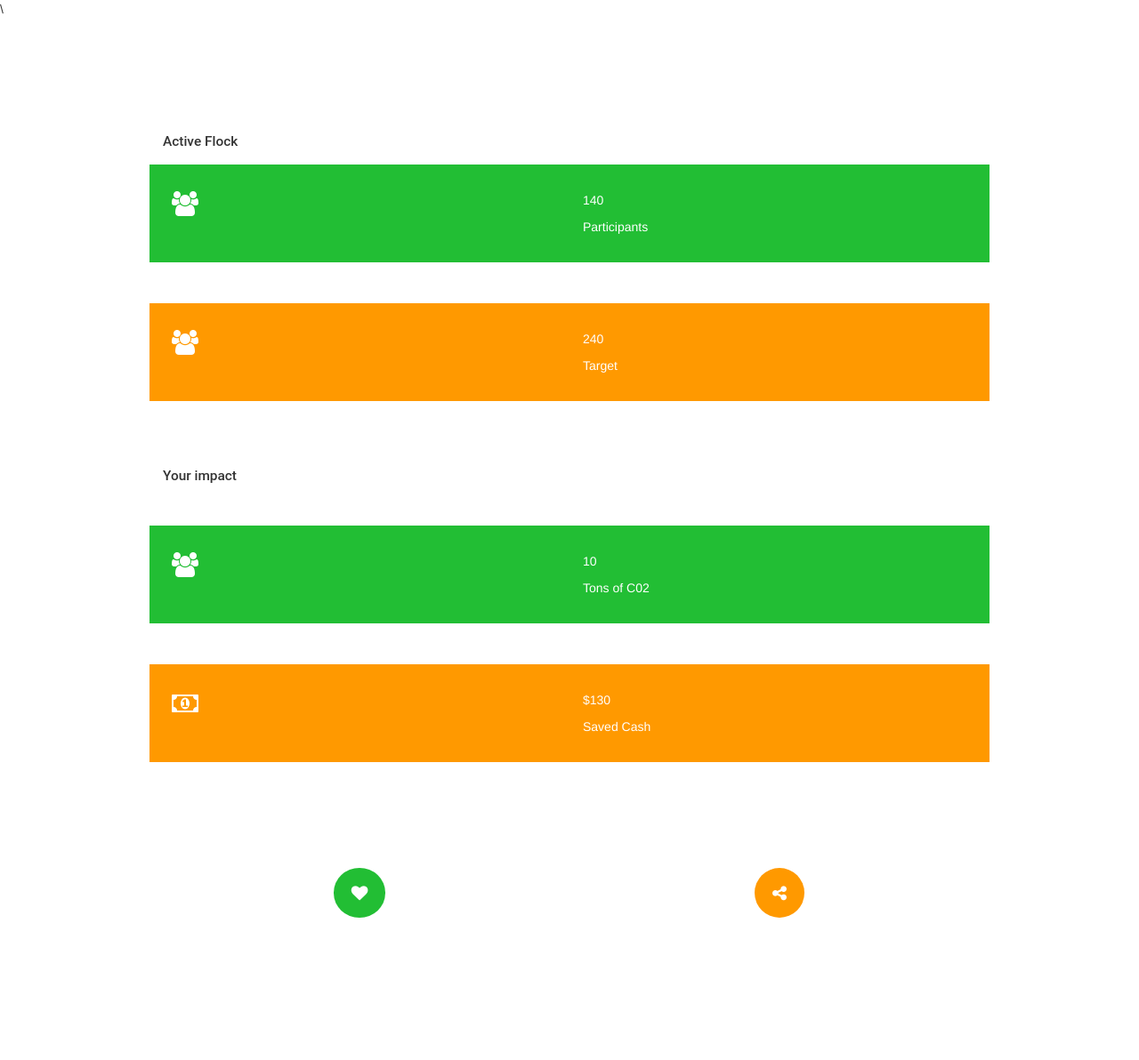
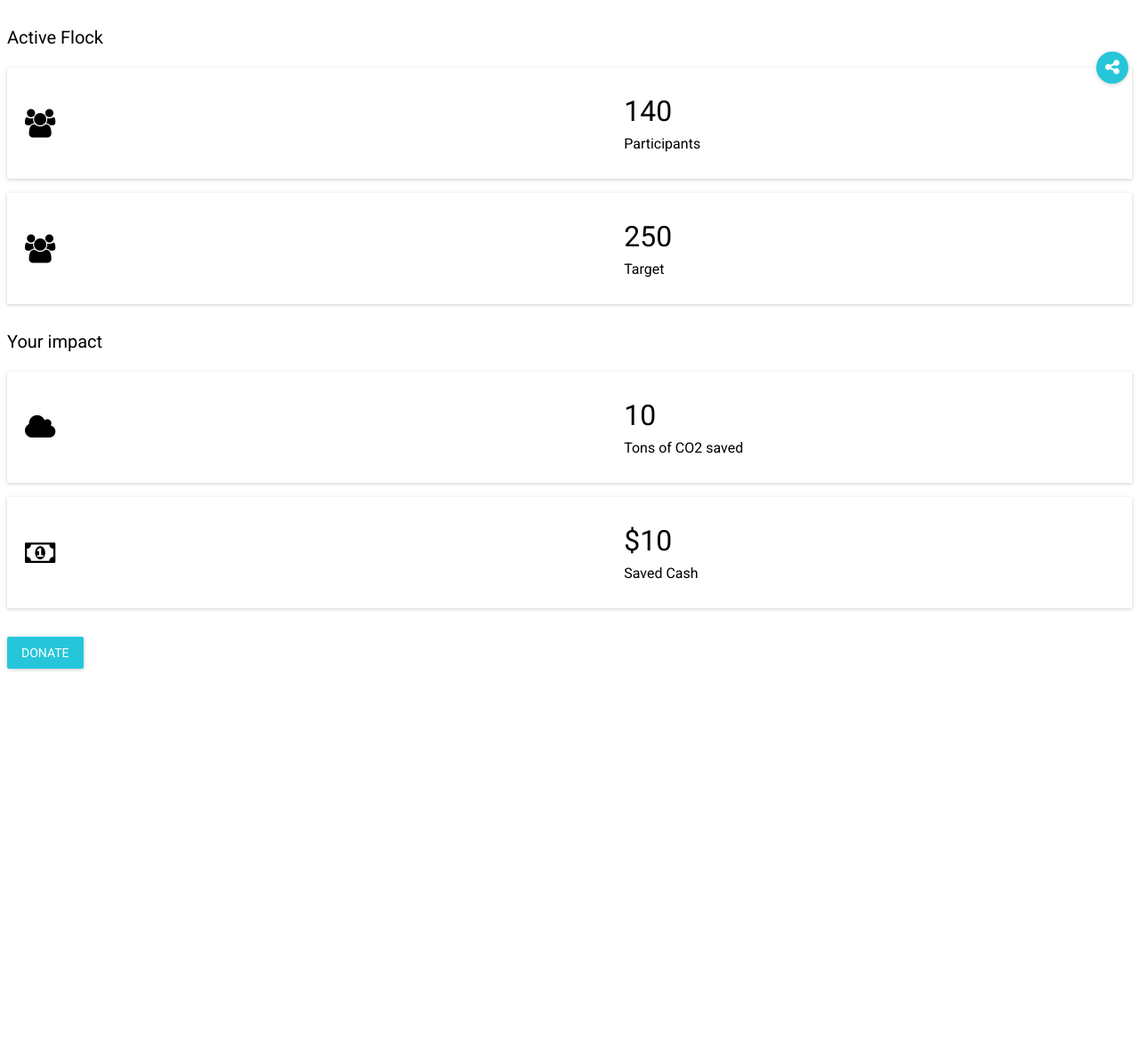
Before and after one commit to hamedahmadi/covey, a Django app: page /user in a window 1280 px wide. Shown: the whole page at 89% size. After the commit the page ends 754 px from the top, so only its background shows below. Run offline with Django 3.2, Linux system fonts and the light colour scheme; some libraries are stand-ins or nearby versions.

Commit message:
Update user view

```diff
--- a/app/templates/current-user.html
+++ b/app/templates/current-user.html
@@ -7,141 +7,142 @@
       <script src="{% static 'firebase-messaging.js' %}"></script>
       <script src="{% static 'user.js' %}" type="text/javascript"></script>
       <link href="https://maxcdn.bootstrapcdn.com/font-awesome/4.6.3/css/font-awesome.min.css" rel="stylesheet" />
-      <link href="https://cdnjs.cloudflare.com/ajax/libs/twitter-bootstrap/3.3.7/css/bootstrap.css" rel="stylesheet" />
+      <link href="https://fonts.googleapis.com/css?family=Roboto:300,400" rel="stylesheet">
       <link rel="manifest" href="{% static 'manifest.json' %}">
-      <meta name="viewport" content="width=device-width, initial-scale=1">\
+      <meta name="viewport" content="width=device-width, initial-scale=1">
+
+      <style>
+        body, button {
+          font-family: 'Roboto';
+        }
+
+        .card {
+          padding: 30px 20px;
+          display: flex;
+          align-items: center;
+          justify-content: space-between;
+          box-shadow: rgba(0, 0, 0, 0.2) 0px 1px 4px 0px;
+          margin-bottom: 16px;
+        }
+
+        .card-content {
+          width: 45%;
+        }
+
+        .card-content div:first-child {
+          font-size: 32px;
+          padding-bottom: 8px;
+        }
+
+        h2 {
+          font-size: 20px;
+          font-weight: normal;
+          line-height: 1;
+          margin: 32px 0 24px;
+        }
+
+        .actions {
+          margin-top: 32px;
+        }
+
+        button {
+          align-items: center;
+          background-color: #26C6DA;
+          border: 0;
+          border-radius: 2px;
+          box-shadow: rgba(0, 0, 0, 0.2) 0px 1px 4px 0px;
+          color: white;
+          display: inline-flex;
+          font-size: 14px;
+          font-weight: 400;
+          height: 36px;
+          padding: 0px 16px;
+          justify-content: center;
+          text-transform: uppercase;
+          -webkit-appearance: none;
+        }
+
+        .floating {
+          border-radius: 50%;
+          position: absolute;
+          right: 12px;
+          top: 58px;
+          width: 36px;
+        }
+
+      </style>
     </head>
     <body>
-        <div class="container" style="padding: 10%;">
-            <!-- Current Flock -->
-            <div class="row" style="padding-bottom: 15px;">
-                <div class="col-xs-12">
-                  <span class="span-title">Active Flock</span>
-                </div>
-            </div>
+      <h2>
+        Active Flock
+      </h2>
 
-            <!-- Current Participants -->
-            <div class="row" style="margin-bottom: 5%;">
-              <div class="col-xs-12" style="padding: 30px 10px 30px 10px; background-color: #22be34; color: #FFFFFF;">
-                <div class="col-xs-6">
+      <div class="card">
+        <div class="card-icon">
           <i class="fa fa-users fa-2x" aria-hidden="true"></i>
         </div>
-                <div class="col-xs-6">
-                  <div style="padding-bottom: 10px;">140</div>
-                  <div>Participants</div>
+        <div class="card-content">
+          <div>
+            140
+          </div>
+          <div>
+            Participants
           </div>
         </div>
       </div>
 
-            <!-- Target Participants -->
-            <div class="row" style="margin-bottom: 8%;">
-                <div class="col-xs-12" style="padding: 30px 10px 30px 10px; background-color: #FF9900; color: #FFFFFF;">
-                  <div class="col-xs-6">
+      <div class="card">
+        <div class="card-icon">
           <i class="fa fa-users fa-2x" aria-hidden="true"></i>
         </div>
-                  <div class="col-xs-6">
-                    <div style="padding-bottom: 10px;">240</div>
-                    <div>Target</div>
+        <div class="card-content">
+          <div>
+            250
+          </div>
+          <div>
+            Target
           </div>
         </div>
       </div>
 
-            <!-- User impact -->
-            <div class="row" style="margin-bottom: 5%;">
-                <div class="col-xs-12">
-                  <span class="span-title">Your impact</span>
+      <h2>
+        Your impact
+      </h2>
+
+      <div class="card">
+        <div class="card-icon">
+          <i class="fa fa-cloud fa-2x" aria-hidden="true"></i>
         </div>
+        <div class="card-content">
+          <div>
+            10
           </div>
-
-            <!-- CO2 emission -->
-            <div class="row" style="margin-bottom: 5%;">
-                <div class="col-xs-12" style="padding: 30px 10px 30px 10px; background-color: #22be34; color: #FFFFFF;">
-                  <div class="col-xs-6">
-                    <i class="fa fa-users fa-2x" aria-hidden="true"></i>
-                  </div>
-                  <div class="col-xs-6">
-                    <div style="padding-bottom: 10px;">10</div>
-                    <div>Tons of C02</div>
+          <div>
+            Tons of CO2 saved
           </div>
         </div>
       </div>
 
-            <!-- $ savings -->
-            <div class="row" style="margin-bottom: 5%;">
-                <div class="col-xs-12" style="padding: 30px 10px 30px 10px; background-color: #FF9900; color: #FFFFFF;">
-                  <div class="col-xs-6">
+      <div class="card">
+        <div class="card-icon">
           <i class="fa fa-money fa-2x" aria-hidden="true"></i>
         </div>
-                  <div class="col-xs-6">
-                    <div style="padding-bottom: 10px;">$130</div>
-                    <div>Saved Cash</div>
+        <div class="card-content">
+          <div>
+            $10
+          </div>
+          <div>
+            Saved Cash
           </div>
         </div>
       </div>
 
-            <!-- Buttons -->
-            <div class="row text-center" style="margin-top: 15%; margin-bottom: 50px !important;">
-                <div class="col-xs-6">
-                    <span class="span-green">
-                      <i class="fa fa-heart fa-lg" aria-hidden="true"></i>
-                    </span>
+      <div class="actions">
+        <button>Donate</button>
+        <button class="floating">
+          <i class="fa fa-share-alt fa-lg" aria-hidden="true"></i>
+        </button>
       </div>
-                <div class="col-xs-6">
-                    <span class="span-orange">
-                      <i class="fa fa-share-alt fa-lg" aria-hidden="true"></i>
-                    </span>
-                </div>
-            </div>
-        </div>
+
     </body>
-    <style>
-      .panel-custom {
-        border: 3px solid #1B1C1D;
-      }
-
-      .panel-custom > .panel-heading {
-        background-color: #1B1C1D;
-        color: #FFF;
-        border-radius: 0px;
-      }
-
-      .btn-teal {
-        background-color: #54ffff;
-        color: rgba(0,0,0,.6);
-      }
-
-      .btn-green {
-        background-color: #22be34;
-      }
-
-      .btn-custom {
-        background-color: #FF9900;
-      }
-
-      .btn-custom, .btn-green {
-        color: #FFF !important;
-        border-radius: 50px;
-      }
-
-      .span-orange {
-        background-color: #FF9900;
-      }
-
-      .span-green {
-        background-color: #22be34;
-      }
-
-      .span-green, .span-orange {
-        padding: 20px;
-        border-radius: 50%;
-        color: #FFFFFF;
-      }
-
-      .span-title {
-        font-family: "Roboto", "Lucida Grande", Verdana, Arial, sans-serif;
-        font-weight: 500;
-        font-size: 1.1em;
-      }
-
-    </style>
 </html>
```
Lines whose indentation alone changed are shown as unchanged.
